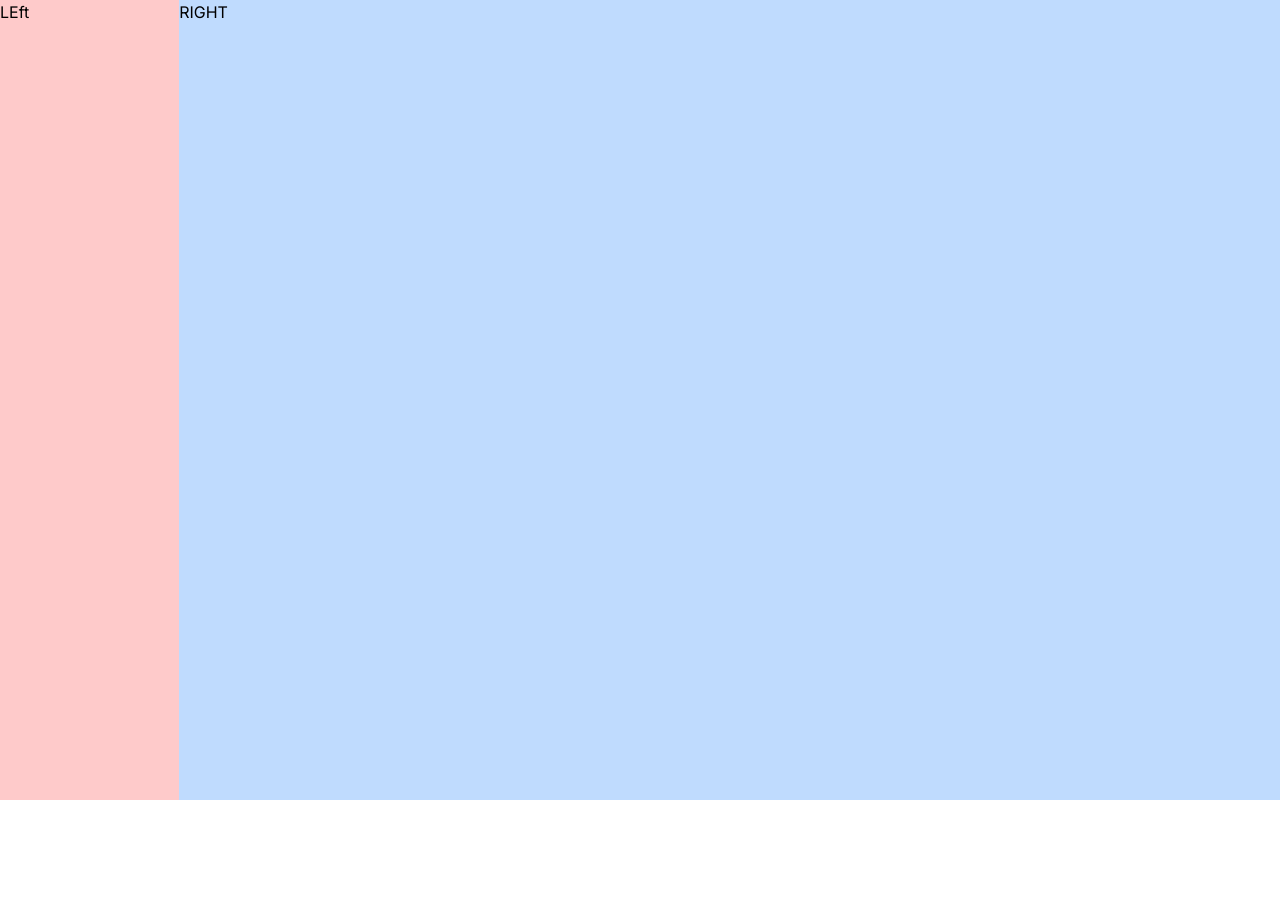
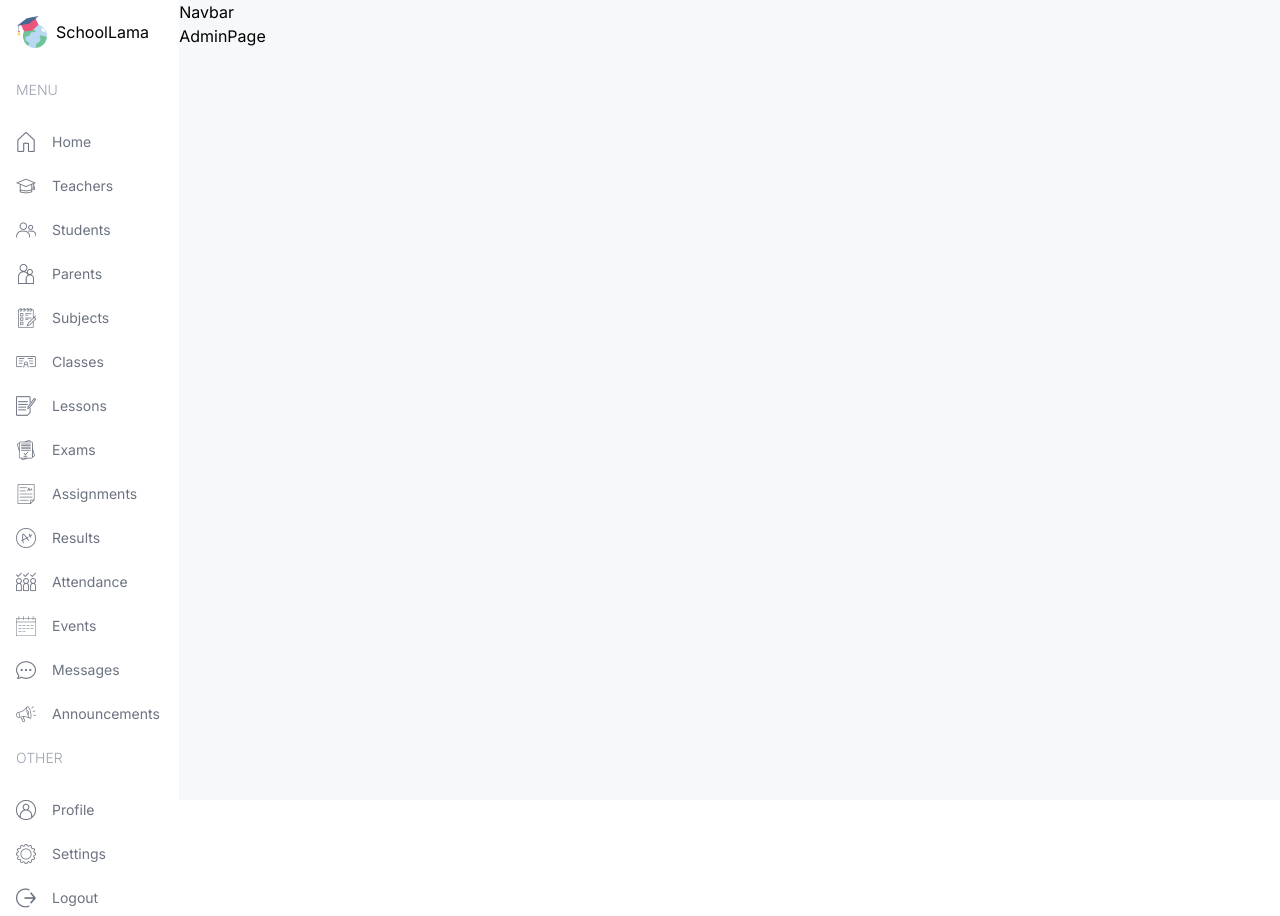
Before and after one commit to JeanCarlos80s/next-school-dashboard, a Next.js app: page /admin in a window 1280 px wide. Before the commit the page ends 800 px from the top, so only its background shows below. Built offline with nearby package versions, Linux system fonts and the light colour scheme.

Commit message:
Menu Design

```diff
--- a/src/app/(dashboard)/layout.tsx
+++ b/src/app/(dashboard)/layout.tsx
@@ -1,3 +1,8 @@
+import Menu from "@/components/Menu";
+import Navbar from "@/components/Navbar";
+import Image from "next/image";
+import Link from "next/link";
+
 export default function DashboardLayout({
     children,
   }: Readonly<{
@@ -6,9 +11,18 @@
     return (
         <div className="h-screen flex">
           {/* LEFT */}
-          <div className="w-[14%] md:w-[8%] lg:w-[16%] xl:w-[14%] bg-red-200">LEft</div>
+          <div className="w-[14%] md:w-[8%] lg:w-[16%] xl:w-[14%] p-4">
+            <Link href="/" className="flex items-center justify-center lg:justify-start gap-2">
+              <Image src="/logo.png" alt="Logo" width={32} height={32} />
+              <span className="hidden lg:block">SchoolLama</span>
+            </Link>
+            <Menu />
+          </div>
           {/* RIF+GHT */}
-          <div className="w-[84%] md:w-[92%] lg:w-[84%] xl:w-[86%] bg-blue-200">RIGHT</div>
+          <div className="w-[84%] md:w-[92%] lg:w-[84%] xl:w-[86%] bg-[#F7F8FA] overflow-scroll">
+            <Navbar />
+            {children}
+          </div>
         </div>
     );
   }
--- a/src/components/Menu.tsx
+++ b/src/components/Menu.tsx
@@ -1,3 +1,6 @@
+import Image from "next/image";
+import Link from "next/link";
+
 const menuItems = [
   {
     title: "MENU",
@@ -112,3 +115,23 @@
     ],
   },
 ];
+
+const Menu = () => {
+  return (
+    <div className="mt-4 text-sm">
+      {menuItems.map(i => (
+        <div className="flex flex-col gap-2" key={i.title}>
+          <span className="hidden lg:block text-gray-400 font-light my-4">{i.title}</span>
+          {i.items.map(item => (
+            <Link href={item.href} key={item.label} className="flex items-center justify-center lg:justify-start gap-4 text-gray-500 py-2">
+              <Image src={item.icon} alt="" width={20} height={20} />
+              <span className="hidden lg:block">{item.label}</span>
+            </Link>
+          ))}
+        </div>
+      ))}
+    </div>
+  )
+}
+
+export default Menu
--- /dev/null
+++ b/src/components/Navbar.tsx
@@ -0,0 +1,7 @@
+const Navbar = () => {
+  return (
+    <div className=''>Navbar</div>
+  )
+}
+
+export default Navbar
```
